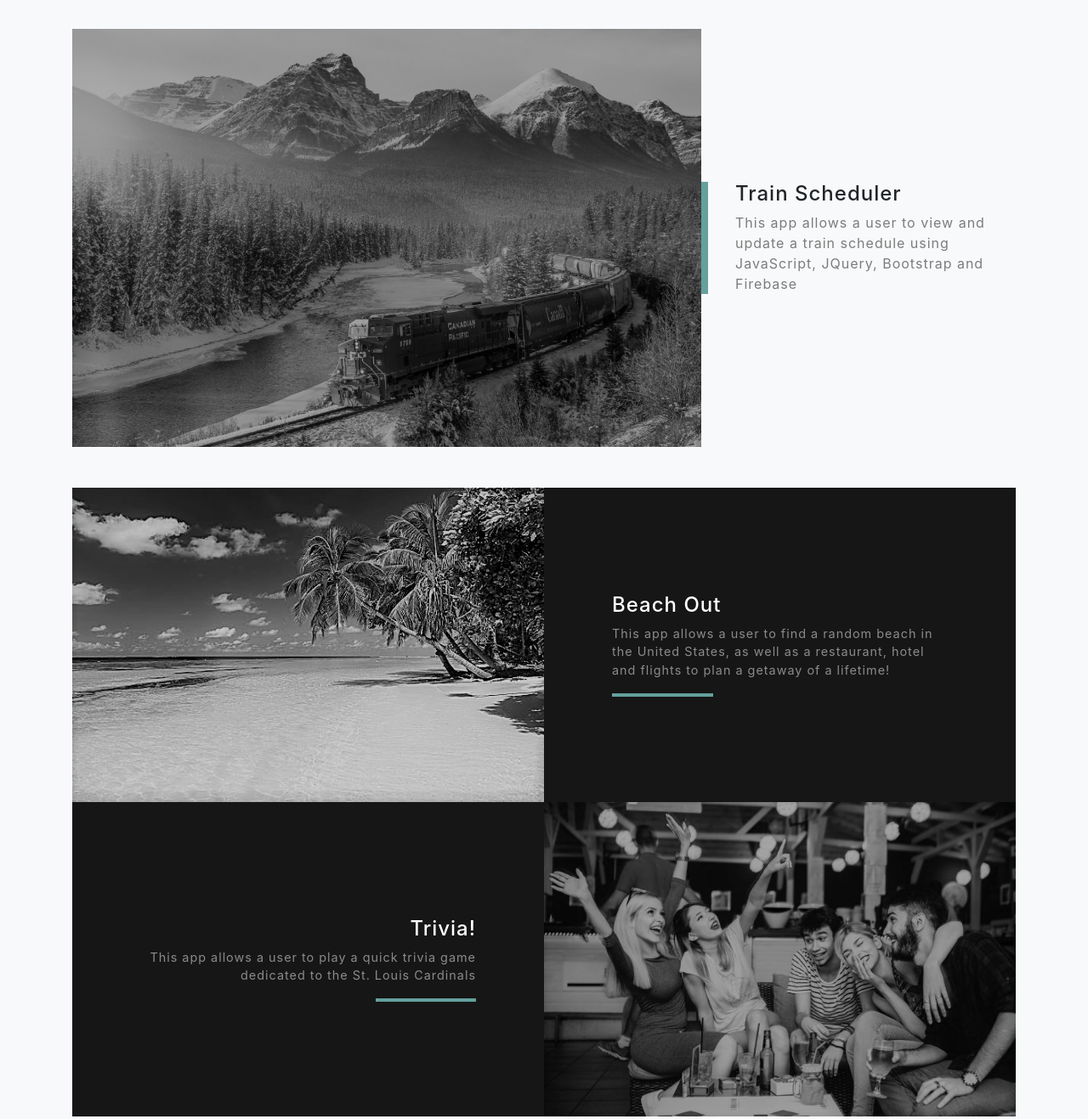
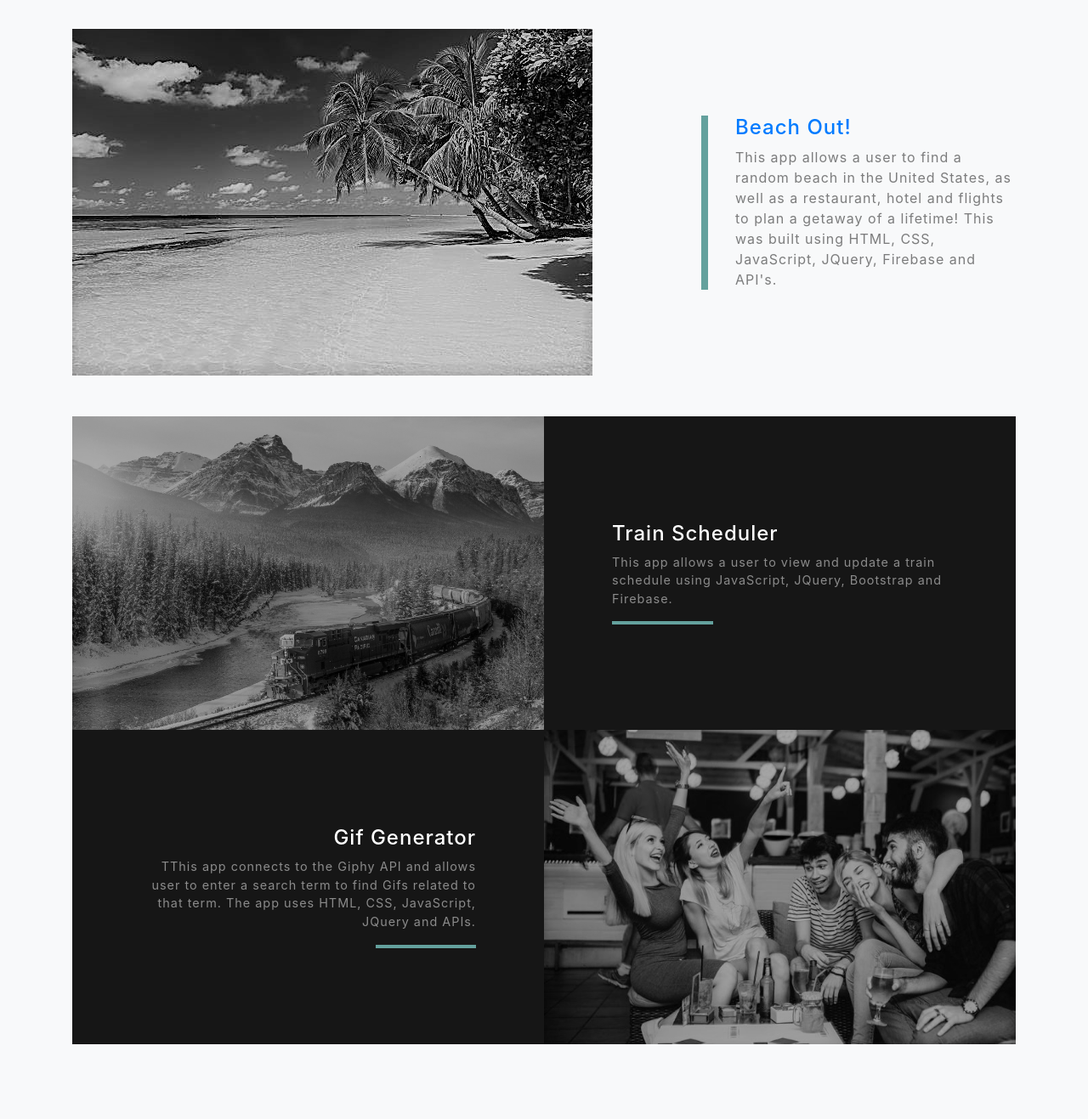
Before and after one commit to jaredwheet/Portfolio, a website with bundled scripts: page index.html in a window 1280 px wide. Shown: the part 1420-2737 px from the top of the page at 85% size. Built offline with nearby package versions, Linux system fonts and the light colour scheme.

Commit message:
updated projects

```diff
--- a/index.html
+++ b/index.html
@@ -89,40 +89,40 @@
     <div class="container">
 
       <!-- Featured Project Row -->
-      <div class="row align-items-center no-gutters mb-4 mb-lg-5">
+      <a href="https://jaredwheet.github.io/Project1/" target="blank"><div class="row align-items-center no-gutters mb-4 mb-lg-5">
         <div class="col-xl-8 col-lg-7">
-          <img class="img-fluid mb-3 mb-lg-0" src="img/train.jpg" alt="">
+          <img class="img-fluid mb-3 mb-lg-0" src="img/beach.jpg" alt="">
         </div>
         <div class="col-xl-4 col-lg-5">
           <div class="featured-text text-center text-lg-left">
-            <h4>Train Scheduler</h4>
-            <p class="text-black-50 mb-0">This app allows a user to view and update a train schedule using JavaScript,
-              JQuery, Bootstrap and Firebase</p>
+            <h4>Beach Out!</h4>
+            <p class="text-black-50 mb-0">This app allows a user to find a random beach in the United States, as
+              well as a restaurant, hotel and flights to plan a getaway of a lifetime! This was built using HTML, CSS, JavaScript, JQuery, Firebase and API's.</p>
           </div>
         </div>
-      </div>
+      </div></a>
 
       <!-- Project One Row -->
-      <div class="row justify-content-center no-gutters mb-5 mb-lg-0">
+      <a href="https://jaredwheet.github.io/train-scheduler/" target="blank"><div class="row justify-content-center no-gutters mb-5 mb-lg-0">
         <div class="col-lg-6">
-          <img class="img-fluid" src="img/beach.jpg" alt="">
+          <img class="img-fluid" src="img/train.jpg" alt="">
         </div>
         <div class="col-lg-6">
           <div class="bg-black text-center h-100 project">
             <div class="d-flex h-100">
               <div class="project-text w-100 my-auto text-center text-lg-left">
-                <h4 class="text-white">Beach Out</h4>
-                <p class="mb-0 text-white-50">This app allows a user to find a random beach in the United States, as
-                  well as a restaurant, hotel and flights to plan a getaway of a lifetime!</p>
+                <h4 class="text-white">Train Scheduler</h4>
+                <p class="mb-0 text-white-50">This app allows a user to view and update a train schedule using JavaScript,
+                  JQuery, Bootstrap and Firebase. </p>
                 <hr class="d-none d-lg-block mb-0 ml-0">
               </div>
             </div>
           </div>
         </div>
-      </div>
+      </div></a>
 
       <!-- Project Two Row -->
-      <div class="row justify-content-center no-gutters">
+      <a href="https://jaredwheet.github.io/giphy/" target="blank"><div class="row justify-content-center no-gutters">
         <div class="col-lg-6">
           <img class="img-fluid" src="img/trivia.jpg" alt="">
         </div>
@@ -130,20 +130,19 @@
           <div class="bg-black text-center h-100 project">
             <div class="d-flex h-100">
               <div class="project-text w-100 my-auto text-center text-lg-right">
-                <h4 class="text-white">Trivia!</h4>
-                <p class="mb-0 text-white-50">This app allows a user to play a quick trivia game dedicated to the St.
-                  Louis Cardinals</p>
+                <h4 class="text-white">Gif Generator</h4>
+                <p class="mb-0 text-white-50">TThis app connects to the Giphy API and allows user to enter a search term to find Gifs related to that term. The app uses HTML, CSS, JavaScript, JQuery and APIs.</p>
                 <hr class="d-none d-lg-block mb-0 mr-0">
               </div>
             </div>
           </div>
         </div>
-      </div>
+      </div></a>
 
     </div>
   </section>
 
-  <!-- Signup Section -->
+  <!-- Signup Section - Will finalize in the future-->
   <section id="signup" class="signup-section">
     <div class="container">
       <div class="row">
@@ -174,7 +173,7 @@
                 <i class="fab fa-linkedin"></i>
               <h4 class="text-uppercase m-0">Linkedin</h4>
               <hr class="my-4">
-              <div class="small text-black-50">https://www.linkedin.com/in/jared-wheet-70163a117</div>
+              <div class="small text-black-50"><a href="https://www.linkedin.com/in/jared-wheet-70163a117" target="blank">Visit now!</a></div>
             </div>
           </div>
         </div>
@@ -186,7 +185,7 @@
               <h4 class="text-uppercase m-0">Email</h4>
               <hr class="my-4">
               <div class="small text-black-50">
-                <a href="#">jaredwheet@gmail.com</a>
+                <a href="jaredwheet@gmail.com">jaredwheet@gmail.com</a>
               </div>
             </div>
           </div>
@@ -198,13 +197,14 @@
               <i class="fab fa-github"></i>
               <h4 class="text-uppercase m-0">Github</h4>
               <hr class="my-4">
-              <div class="small text-black-50">https://github.com/jaredwheet</div>
+              <div class="small text-black-50"><a href="https://github.com/jaredwheet" target="blank">Visit now!</a></div>
             </div>
           </div>
         </div>
       </div>
 
-      <div class="social d-flex justify-content-center">
+      <!-- Will update this in the future -->
+      <!-- <div class="social d-flex justify-content-center">
         <a href="#" class="mx-2">
           <i class="fab fa-twitter"></i>
         </a>
@@ -216,7 +216,7 @@
         </a>
       </div>
 
-    </div>
+    </div> -->
   </section>
 
   <!-- Footer -->
--- a/js/grayscale.min.js
+++ b/js/grayscale.min.js
@@ -4,4 +4,4 @@
  * Licensed under MIT (https://github.com/BlackrockDigital/startbootstrap-grayscale/blob/master/LICENSE)
  */
 
-!function(e){"use strict";e('a.js-scroll-trigger[href*="#"]:not([href="#"])').click(function(){if(location.pathname.replace(/^\//,"")==this.pathname.replace(/^\//,"")&&location.hostname==this.hostname){var a=e(this.hash);if((a=a.length?a:e("[name="+this.hash.slice(1)+"]")).length)return e("html, body").animate({scrollTop:a.offset().top-70},1e3,"easeInOutExpo"),!1}}),e(".js-scroll-trigger").click(function(){e(".navbar-collapse").collapse("hide")}),e("body").scrollspy({target:"#mainNav",offset:100});var a=function(){100<e("#mainNav").offset().top?e("#mainNav").addClass("navbar-shrink"):e("#mainNav").removeClass("navbar-shrink")};a(),e(window).scroll(a)}(jQuery);
+!function (e) { "use strict"; e('a.js-scroll-trigger[href*="#"]:not([href="#"])').click(function () { if (location.pathname.replace(/^\//, "") == this.pathname.replace(/^\//, "") && location.hostname == this.hostname) { var a = e(this.hash); if ((a = a.length ? a : e("[name=" + this.hash.slice(1) + "]")).length) return e("html, body").animate({ scrollTop: a.offset().top - 70 }, 1e3, "easeInOutExpo"), !1 } }), e(".js-scroll-trigger").click(function () { e(".navbar-collapse").collapse("hide") }), e("body").scrollspy({ target: "#mainNav", offset: 100 }); var a = function () { 100 < e("#mainNav").offset().top ? e("#mainNav").addClass("navbar-shrink") : e("#mainNav").removeClass("navbar-shrink") }; a(), e(window).scroll(a) }(jQuery);
```
